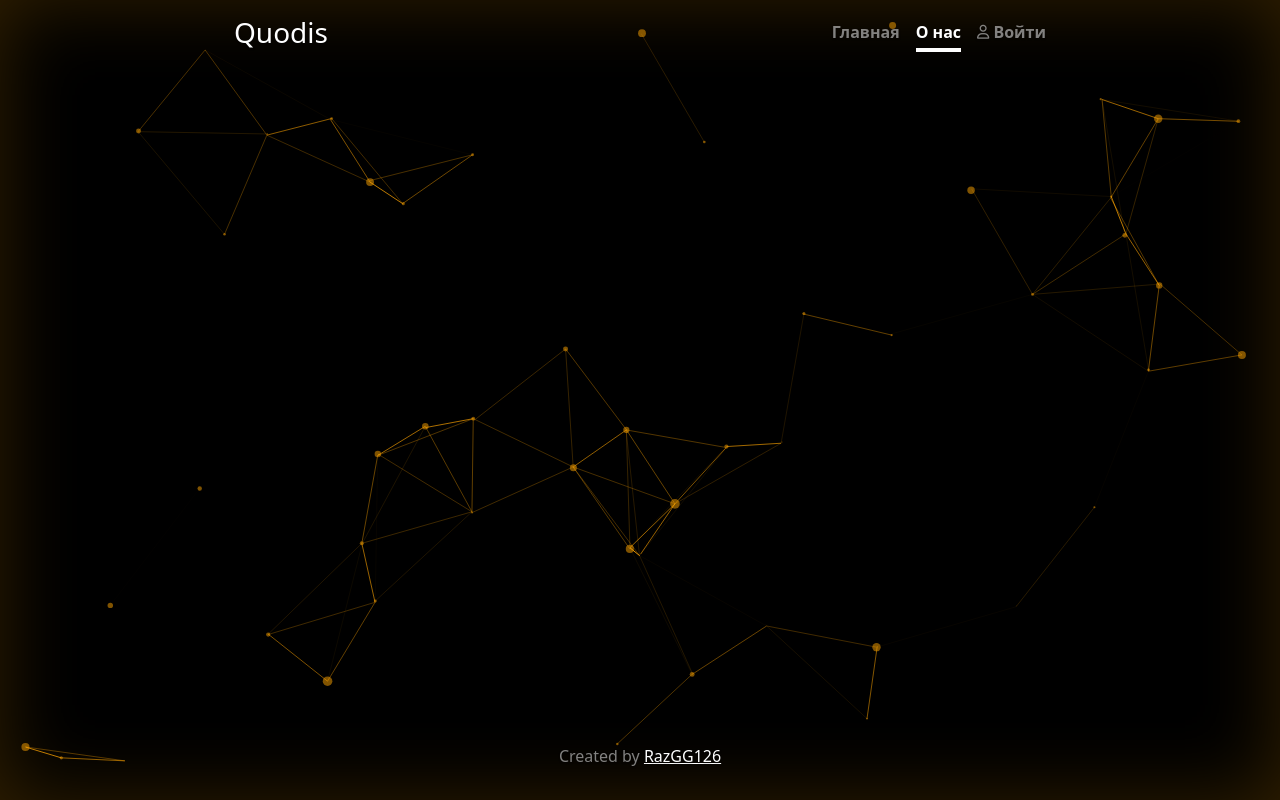
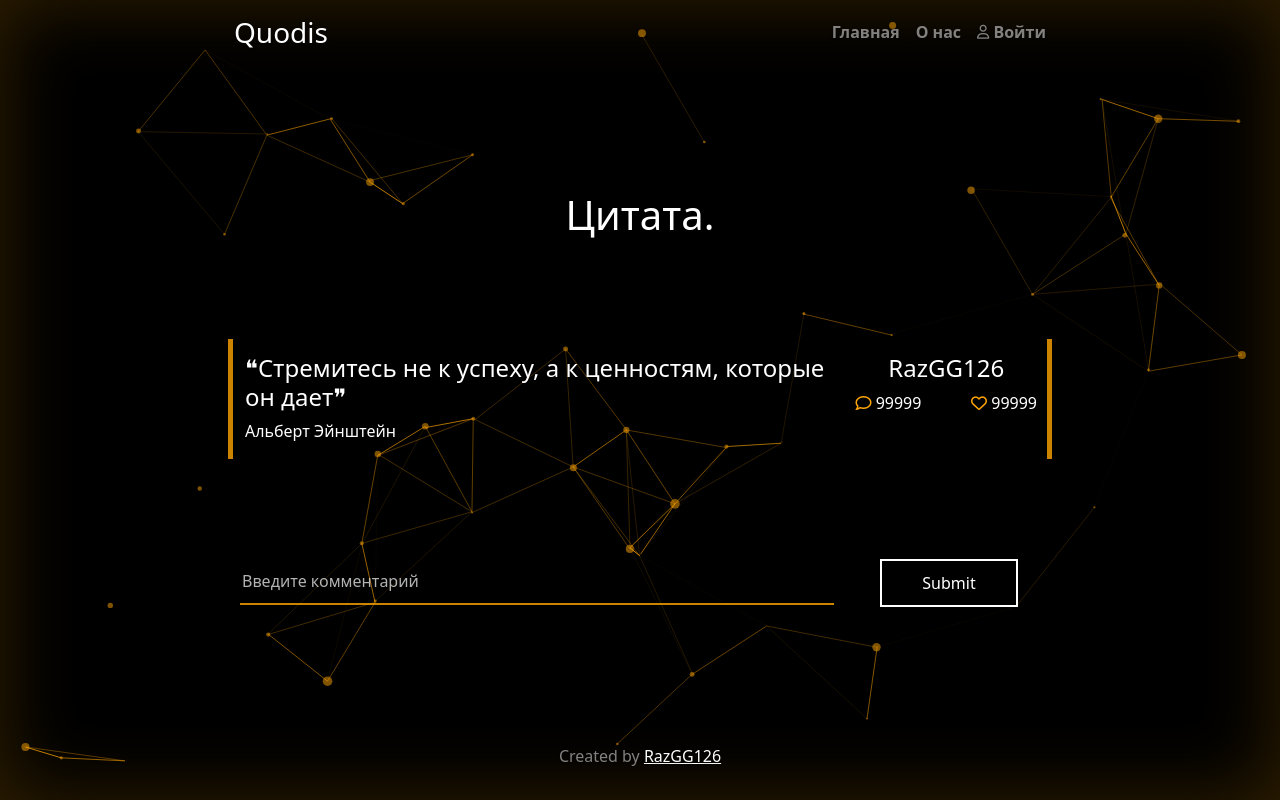
Before and after one commit to RazGG126/web, a Flask app: page /about in a window 1280 px wide. Run offline with Flask 3, Linux system fonts and the light colour scheme; some libraries are stand-ins or nearby versions.

Commit message:
Added functional of adding quotes. Some changes in design of main page (added button "Добавить")

```diff
--- a/quote_web/routes.py
+++ b/quote_web/routes.py
@@ -1,10 +1,13 @@
-from flask import render_template, redirect
+from flask import render_template, redirect, request, abort
 from flask_login import login_user, logout_user, login_required, current_user
 
 from quote_web.forms.user import RegisterForm, LoginForm
 from quote_web.forms.quote import QuoteForm
+from quote_web.forms.comment import CommentForm
 from quote_web.data.users import User
 from quote_web.data.quotes import Quote
+
+from quote_web.check_password import check_password
 
 from quote_web import app, db_session, login_manager
 
@@ -16,7 +19,7 @@ def index():
     no_quotes = False
     if len(quotes) == 0:
         no_quotes = True
-    return render_template('home.html', title='Главная', quotes=quotes, no_quotes=no_quotes)
+    return render_template('home.html', title='Главная', quotes=quotes, no_quotes=no_quotes, mess_aleft=False)
 
 
 @login_manager.user_loader
@@ -25,7 +28,7 @@ def load_user(user_id):
     return db_sess.query(User).get(user_id)
 
 
-@app.route('/quote',  methods=['GET', 'POST'])
+@app.route('/quote-add',  methods=['GET', 'POST'])
 @login_required
 def add_news():
     form = QuoteForm()
@@ -38,8 +41,11 @@ def add_news():
         db_sess.merge(current_user)
         db_sess.commit()
         return redirect('/')
-    return render_template('quote.html', title='Добавление цитаты',
+    return render_template('quote_add.html', title='Новая цитата',
                            form=form)
+
+
+
 
 
 @app.route('/sign-out')
@@ -87,6 +93,13 @@ def reqister():
             email=form.email.data,
             nick_name=form.nick_name.data
         )
+
+        checked = check_password(form.password.data)
+
+        if not checked[0]:
+            return render_template('register.html', title='Регистрация',
+                                   form=form,
+                                   message=checked[1], mess_aleft=True)
         user.set_password(form.password.data)
         db_sess.add(user)
         db_sess.commit()
@@ -98,3 +111,31 @@ def reqister():
 @app.route('/about')
 def about():
     return render_template('about.html', title='О нас')
+
+
+@app.route('/quote/<int:id>', methods=['GET', 'POST'])
+def quote(id):
+    form = CommentForm()
+    if request.method == "GET":
+        db_sess = db_session.create_session()
+        quote = db_sess.query(Quote).filter(Quote.id == id).first()
+        if quote:
+            return render_template('quote.html', title='Цитата', quote=quote)
+        else:
+            abort(404)
+    # if form.validate_on_submit():
+    #     db_sess = db_session.create_session()
+    #     news = db_sess.query(News).filter(News.id == id,
+    #                                       News.user == current_user
+    #                                       ).first()
+    #     if news:
+    #         news.title = form.title.data
+    #         news.content = form.content.data
+    #         news.is_private = form.is_private.data
+    #         db_sess.commit()
+    #         return redirect('/')
+    #     else:
+    #         abort(404)
+    return render_template('quote.html',
+                           title='Цитата',
+                           form=form)
--- a/quote_web/static/css/style.css
+++ b/quote_web/static/css/style.css
@@ -217,6 +217,32 @@ input[type='checkbox'] {
     border-color: rgba(255, 165, 0, 0.4);
     box-shadow: 0 0 0px 3px rgba(255, 165, 0, 0.4);
 }
+.form-input-сomment-add{
+    outline: none;
+    border: none;
+    border-bottom: 2px solid rgba(255, 165, 0, 0.8);
+    padding-top: 10px;
+    padding-bottom:10px;
+    background: transparent;
+    color: #fff;
+    transition: .1s;
+}
+
+.form-input-сomment-add:focus
+{
+    border-bottom: 6px solid rgba(255, 165, 0, 1);
+}
+
+.form-input-сomment-add:focus::placeholder{
+    letter-spacing: .05em;
+}
+
+
+.form-input-сomment-add::placeholder{
+    color: rgba(255, 255, 255, 0.7);
+    font-weight: italic;
+    transition: .1s;
+}
 
 
 .head-title{
@@ -230,9 +256,17 @@ input[type='checkbox'] {
     border-right: 5px solid  rgba(255, 165, 0, 0.8);
     border-left: 5px solid  rgba(255, 165, 0, 0.8);
     text-align: center;
-    padding-left: 10px;
     padding-top: 15px;
     align-items: center;
+}
+
+.quote-alone{
+    border-radius: none;
+    margin-bottom: 100px;
+    border-right: 5px solid  rgba(255, 165, 0, 0.8);
+    border-left: 5px solid  rgba(255, 165, 0, 0.8);
+    padding-top: 15px;
+    text-align: left;
 }
 
 
@@ -244,7 +278,7 @@ input[type='checkbox'] {
     align-content: center;
 }
 
-.quote-text{
+.quote-text-h3{
     transition: 0.3s;
     overflow-wrap: break-word;
     text-decoration: none;
@@ -253,7 +287,18 @@ input[type='checkbox'] {
     font-weight: 400;
 }
 
-.quote-text:hover{
+.quote-text-h2{
+    transition: 0.3s;
+    overflow-wrap: break-word;
+    text-decoration: none;
+    color: #fff;
+    font-size: 2em;
+    font-weight: 400;
+}
+
+.quote-text-h3:hover,
+.quote-text-h2:hover
+{
     color: rgba(255, 165, 0, 1);
     cursor: pointer;
 }
@@ -276,3 +321,24 @@ input[type='checkbox'] {
     cursor: pointer;
     color: #FFA500;
 }
+
+
+.send-icon{
+    color: #fff;
+    padding-left: 40px;
+    padding-right: 40px;
+    padding-top: 10px;
+    padding-bottom: 10px;
+    border: 2px solid #fff;
+    transition: .3s;
+    background: transparent;
+}
+
+
+
+.send-icon:hover{
+    cursor: pointer;
+    color: #FFA500;
+    border: 2px solid #FFA500;
+    box-shadow: 0 0 35px rgba(255, 165, 0, 0.5);
+}
--- a/quote_web/templates/about.html
+++ b/quote_web/templates/about.html
@@ -2,7 +2,7 @@
 
 {% block nav %}
     <li><a class="navig nav-link fw-bold py-1 px-0" aria-current="page" href="/">Главная</a></li>
-    <li><a class="navig nav-link fw-bold py-1 px-0 active" href="/about">О нас</a></li>
+    <li><a class="navig nav-link fw-bold py-1 px-0" href="/about">О нас</a></li>
     {% if current_user.is_authenticated %}
         <li><a class="navig nav-link fw-bold py-1 px-0" href="/sign-out"><i class="fa-regular fa-user fa-sm"></i> {{ current_user.nick_name }}</a></li>
     {% else %}
@@ -12,5 +12,33 @@
 
 
 {% block content %}
+    <div class="head-title">
+        <h1>Цитата.</h1>
+    </div>
+    <div class="quote-alone row">
+        <div class="col-12 col-sm-8 col-md-9 col-lg-9">
+            <h3 class="quote-text-h3">&#10077;Стремитесь не к успеху, а к ценностям, которые он дает&#10078;</h3>
+            <p class="fw-light">Альберт Эйнштейн</p>
+        </div>
+        <div class="author-quote col-12 col-sm-4 col-md-3 col-lg-3">
+            <h4 class="text-center">RazGG126</h4>
+            <div class="indicators">
+                <p class="indicator-left"><i class="fa-regular fa-comment" style="color: #ffa50a;"></i> 99999</p>
+                <p class="indicator-right"><i class="fa-regular fa-heart" style="color: #ffa50a;"></i> 99999</p>
+            </div>
+        </div>
+    </div>
+    <form action="" method="post">
+        <div class="row justify-content-around">
+            <div class="col-12 col-sm-8 col-md-9 col-lg-9">
+                <input class="form-input-сomment-add mb-3 w-100", placeholder="Введите комментарий">
+            </div>
+            <div class="col-12 col-sm-4 col-md-3 col-lg-3 mb-5 justify-content-center align-items-center">
+                <div>
+                    <input class="send-icon" type="submit">
+                </div>
+            </div>
+        </div>
+    </form>
 
 {% endblock %}
--- a/quote_web/templates/home.html
+++ b/quote_web/templates/home.html
@@ -17,7 +17,7 @@
     </div>
     <div class="btn-add-quote">
         {% if current_user.is_authenticated %}
-            <a class="btn-custom" href="/quote"><span>Добавить</span><i></i></a>
+            <a class="btn-custom" href="/quote-add"><span>Добавить</span><i></i></a>
         {% else %}
             <a class="btn-custom" href="/sign-in"><span>Добавить</span><i></i></a>
         {% endif %}
@@ -30,7 +30,7 @@
         {% for item in quotes%}
             <div class="quote row">
                 <div class="quote-content col-12 col-sm-8 col-md-9 col-lg-9">
-                    <a class="quote-text" href="/quote/{{item.id}}">&#10077;{{item.content}}&#10078;</a>
+                    <a class="quote-text-h3" href="/quote/{{item.id}}">&#10077;{{item.content}}&#10078;</a>
                     <p class="fw-light">{{item.author}}</p>
                 </div>
                 <div class="author-quote col-12 col-sm-4 col-md-3 col-lg-3">
```
Also changed, not shown: quote_web/check_password.py (added, +26 -0 lines), quote_web/forms/comment.py (added, +11 -0 lines), quote_web/templates/quote.html (deleted, +0 -28 lines), quote_web/templates/quote_add.html (added, +32 -0 lines), quote_web/templates/register.html (+6 -18 lines), quote_web/db/quotes.db.
